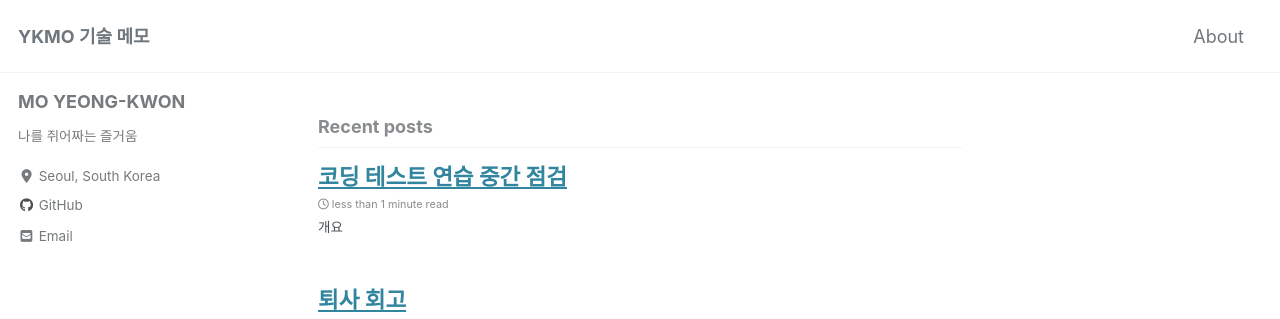
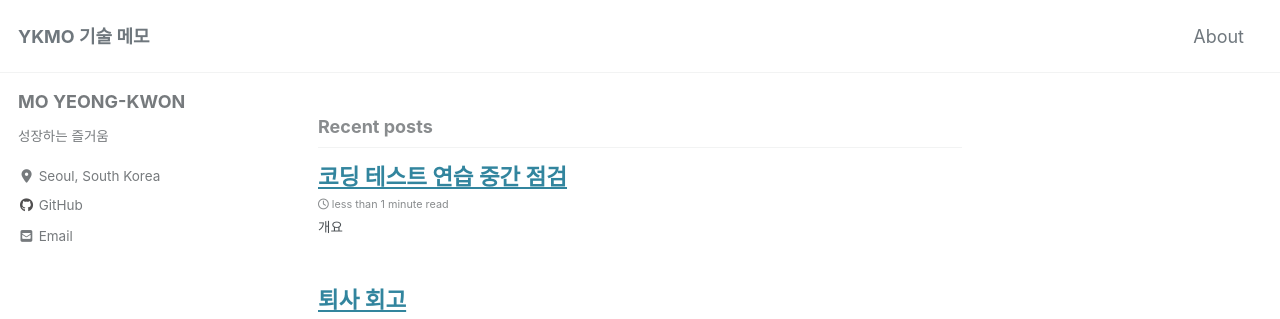
Before and after one commit to momoci99/momoci99.github.io, a Jekyll site: the page built from index.html, in a window 1280 px wide. Shown: the top 319 px of the page. Built offline with Jekyll 4.4.1, drawn with Linux system fonts in a browser that asks for light colours; cached includes are drawn as plain includes; nearby versions of some CDN libraries; the list of posts is cut into pages by our own code.

Commit message:
fix:yml문구 수정

```diff
--- a/_config.yml
+++ b/_config.yml
@@ -108,7 +108,7 @@ analytics:
 author:
   name: "MO YEONG-KWON"
   avatar: # path of avatar image, e.g. "/assets/images/bio-photo.jpg"
-  bio: "나를 쥐어짜는 즐거움"
+  bio: "성장하는 즐거움"
   location: "Seoul, South Korea"
   email: "momoci99@gmail.com"
   links:
```
